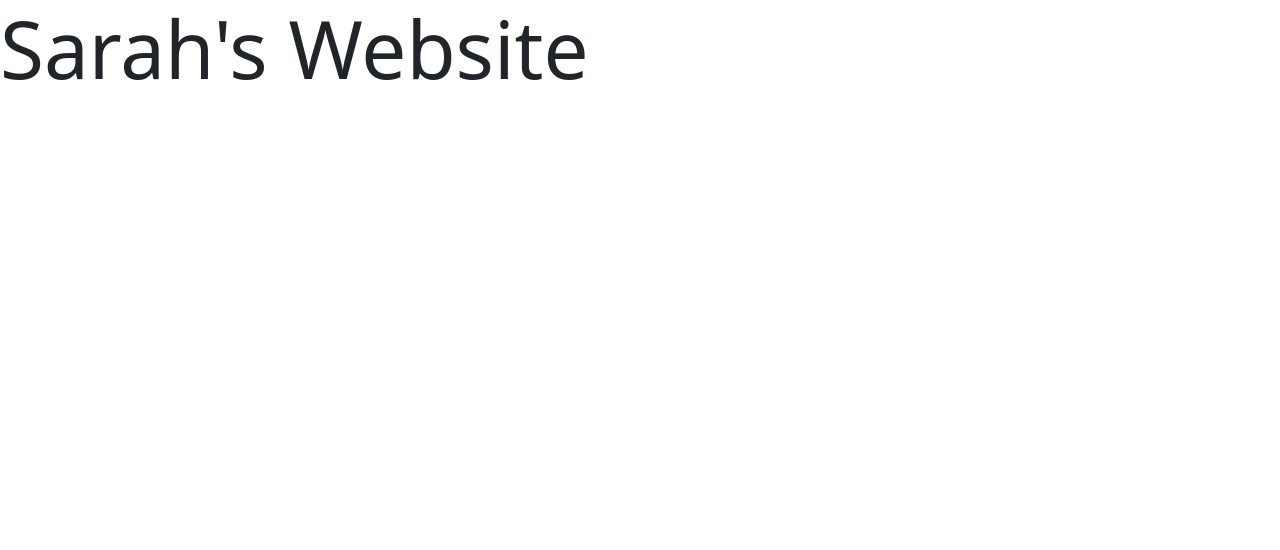
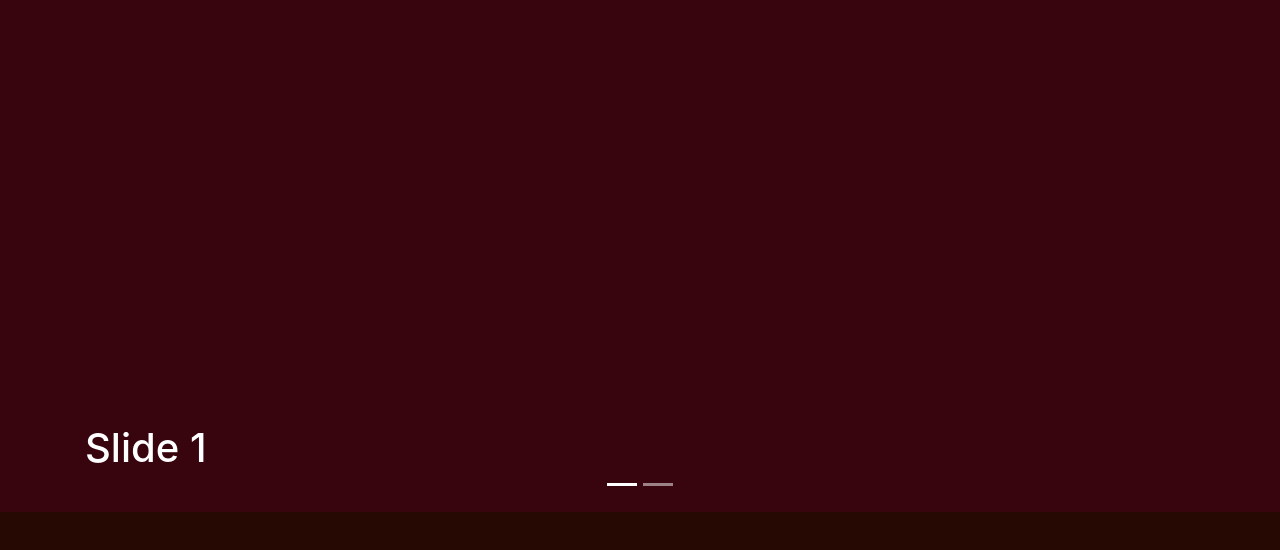
Before and after one commit to Dmarky9873/Sarah-Website, a plain HTML site: page public/index.html in a window 1280 px wide. Drawn offline with nearby package versions, Linux system fonts and the light colour scheme.

Commit message:
Added Carousel

```diff
--- a/public/index.html
+++ b/public/index.html
@@ -2,17 +2,49 @@
 <html lang="en">
 
 <head>
-    <meta charset="UTF-8" />
-    <meta http-equiv="X-UA-Compatible" content="IE=edge" />
-    <meta name="viewport" content="width=device-width, initial-scale=1.0" />
+    <!-- Required meta tags -->
+    <meta charset="utf-8" />
+    <meta name="viewport" content="width=device-width, initial-scale=1, shrink-to-fit=no" />
+
+    <!-- Bootstrap CSS -->
+    <link rel="stylesheet" href="https://cdn.jsdelivr.net/npm/bootstrap@4.0.0/dist/css/bootstrap.min.css" integrity="sha384-Gn5384xqQ1aoWXA+058RXPxPg6fy4IWvTNh0E263XmFcJlSAwiGgFAW/dAiS6JXm" crossorigin="anonymous" />
+
+    <!-- My CSS -->
+    <link rel="stylesheet" href="./styles/index/carousel.css" />
+    <link rel="stylesheet" href="./styles/index/main.css" />
+
     <title>Home</title>
-    <link rel="stylesheet" href="https://cdn.jsdelivr.net/npm/bootstrap@5.2.3/dist/css/bootstrap.min.css" integrity="sha384-rbsA2VBKQhggwzxH7pPCaAqO46MgnOM80zW1RWuH61DGLwZJEdK2Kadq2F9CUG65" crossorigin="anonymous" />
-    <script src="https://ajax.googleapis.com/ajax/libs/jquery/3.6.1/jquery.min.js"></script>
-    <script src="https://maxcdn.bootstrapcdn.com/bootstrap/3.4.1/js/bootstrap.min.js"></script>
 </head>
 
-<body>
-    <h1 class="display-1">Sarah's Website</h1>
+<body style="background-color: #250902">
+    <div id="main-carousel" class="carousel slide" data-ride="varousel">
+        <ol class="carousel-indicators">
+            <li data-target="#main-carousel" data-slide-to="0" class="active"></li>
+            <li data-target="#main-carousel" data-slide-to="1"></li>
+        </ol>
+        <div class="carousel-inner">
+            <div class="carousel-item active">
+                <div class="container text-white">
+                    <h1>Slide 1</h1>
+                </div>
+            </div>
+            <div class="carousel-item">
+                <div class="container text-white">
+                    <h1>Slide 2</h1>
+                </div>
+            </div>
+        </div>
+        <a href="#main-carousel" role="button" data-slide="prev" class="carousel-control-prev">
+            <span class="sr-only">Previous</span>
+        </a>
+    </div>
+
+    <!-- Optional JavaScript -->
+    <!-- jQuery first, then Popper.js, then Bootstrap JS -->
+    <script src="https://code.jquery.com/jquery-3.2.1.slim.min.js" integrity="sha384-KJ3o2DKtIkvYIK3UENzmM7KCkRr/rE9/Qpg6aAZGJwFDMVNA/GpGFF93hXpG5KkN" crossorigin="anonymous"></script>
+    <script src="https://cdn.jsdelivr.net/npm/popper.js@1.12.9/dist/umd/popper.min.js" integrity="sha384-ApNbgh9B+Y1QKtv3Rn7W3mgPxhU9K/ScQsAP7hUibX39j7fakFPskvXusvfa0b4Q" crossorigin="anonymous"></script>
+    <script src="https://cdn.jsdelivr.net/npm/bootstrap@4.0.0/dist/js/bootstrap.min.js" integrity="sha384-JZR6Spejh4U02d8jOt6vLEHfe/JQGiRRSQQxSfFWpi1MquVdAyjUar5+76PVCmYl" crossorigin="anonymous"></script>
+    <script src="./js/carousel.js"></script>
 </body>
 
 </html>
--- /dev/null
+++ b/public/js/carousel.js
@@ -0,0 +1,4 @@
+// Activate Carousel
+$('#main-carousel').carousel({
+    interval: 2000
+})
--- /dev/null
+++ b/public/styles/index/carousel.css
@@ -0,0 +1,4 @@
+.carousel-item {
+    height: 32rem;
+    background-color: #38040e;
+}
--- /dev/null
+++ b/public/styles/index/main.css
@@ -0,0 +1,7 @@
+.container {
+    position: absolute;
+    bottom: 0;
+    left: 0;
+    right: 0;
+    padding-bottom: 4vh;
+}
```
Also changed, not shown: public/images/img_1.jpg (added), public/images/img_2.jpg (added), public/images/img_3.jpg (added), public/images/img_4.jpg (added), public/images/img_5.jpg (added), public/styles/slider.css (added).
